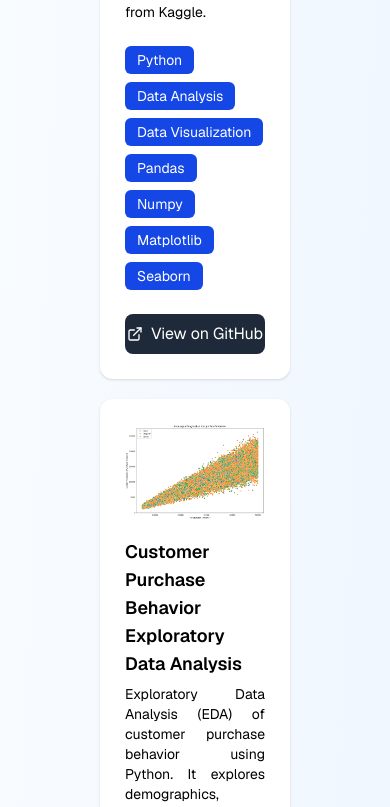
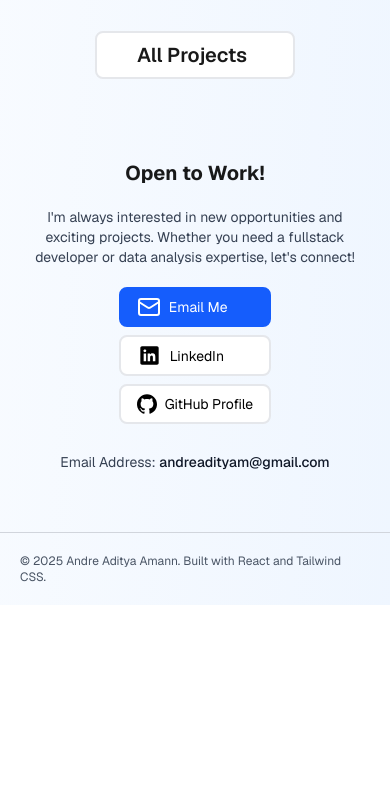
Before and after one commit to andreadityam/portfolio, a React (Vite) app: page / in a window 390 px wide. Shown: the part 6392-7199 px from the top of the page. After the commit the page ends 6997 px from the top, so only its background shows below. Built offline with nearby package versions, Linux system fonts and the light colour scheme.

Commit message:
fix: improved responsive design for mobile

```diff
--- a/package.json
+++ b/package.json
@@ -7,7 +7,9 @@
     "dev": "vite",
     "build": "vite build",
     "lint": "eslint .",
-    "preview": "vite preview"
+    "preview": "vite preview",
+    "predeploy": "npm run build",
+    "deploy": "gh-pages -d dist"
   },
   "dependencies": {
     "@radix-ui/react-slot": "^1.2.3",
@@ -29,6 +31,7 @@
     "eslint": "^9.33.0",
     "eslint-plugin-react-hooks": "^5.2.0",
     "eslint-plugin-react-refresh": "^0.4.20",
+    "gh-pages": "^6.3.0",
     "globals": "^16.3.0",
     "postcss": "^8.5.6",
     "tailwindcss": "^4.1.12",
--- a/src/App.jsx
+++ b/src/App.jsx
@@ -135,7 +135,7 @@ function App() {
       </section>
       <section id='projects' className='pb-5'>
         <h1 className='text-center font-bold text-3xl text-gray-800 max-w-2xl mx-auto mb-5'>Featured Projects</h1>
-        <div className='grid md:grid-cols-2 grid-cols-1 gap-5 py-5 px-25'>
+        <div className='grid md:grid-cols-2 grid-cols-1 gap-5 py-5 px-8 md:px-25'>
           {projects.map((pro) => (
             <Card key={pro.name} className='bg-white border-white hover:shadow-lg transition-all font-normal'>
               <CardHeader>
@@ -159,9 +159,9 @@ function App() {
       </section>
       <section id='contacts' className='pb-15 flex flex-col gap-5 justify-center items-center'>
         <a href='https://github.com/andreadityam'><p className='hover:bg-black hover:text-white w-50 transition-all text-black/90 font-semibold text-xl bg-white rounded-lg px-10 py-2 border-2 border-gray-200'>All Projects</p></a>
-        <p className='pt-15 text-3xl font-bold text-black/90'>Open to Work!</p>
-        <p className='max-w-160 text-center text-lg text-gray-700'>I'm always interested in new opportunities and exciting projects. Whether you need a fullstack developer or data analysis expertise, let's connect!</p>
-        <div className='flex gap-2'>
+        <p className='pt-15 text-xl md:text-3xl font-bold text-black/90'>Open to Work!</p>
+        <p className='px-8 md:px-5 max-w-160 text-center text-sm lg:text-lg text-gray-700'>I'm always interested in new opportunities and exciting projects. Whether you need a fullstack developer or data analysis expertise, let's connect!</p>
+        <div className='md:px-2 px-8 flex md:flex-row flex-col gap-2'>
           <a href="mailto:andreadityam@gmail.com"><p className='bg-blue-600 px-4 py-1.5 rounded-lg text-normal hover:bg-blue-500 transition-all cursor-pointer hover:-translate-y-0.5 hover:border-blue-500 text-white flex gap-2 text-sm items-center border-2 border-blue-600'><Mail />Email Me</p></a>
           <a target='_blank' href='https://www.linkedin.com/in/andre-amann/'><p onMouseEnter={() => setIconColor('white')} onMouseLeave={() => setIconColor('#000000')} className='hover:-translate-y-0.5 bg-white px-4 py-1.5 rounded-lg text-normal hover:bg-blue-600 transition-all cursor-pointer border-2 border-gray-200 hover:border-blue-600 text-black hover:text-white flex gap-2 text-sm items-center'><svg xmlns="http://www.w3.org/2000/svg" x="0px" y="0px" width="25" height="25" viewBox="0 0 30 30">
             <path fill={iconColor} d="M24,4H6C4.895,4,4,4.895,4,6v18c0,1.105,0.895,2,2,2h18c1.105,0,2-0.895,2-2V6C26,4.895,25.105,4,24,4z M10.954,22h-2.95 v-9.492h2.95V22z M9.449,11.151c-0.951,0-1.72-0.771-1.72-1.72c0-0.949,0.77-1.719,1.72-1.719c0.948,0,1.719,0.771,1.719,1.719 C11.168,10.38,10.397,11.151,9.449,11.151z M22.004,22h-2.948v-4.616c0-1.101-0.02-2.517-1.533-2.517 c-1.535,0-1.771,1.199-1.771,2.437V22h-2.948v-9.492h2.83v1.297h0.04c0.394-0.746,1.356-1.533,2.791-1.533 c2.987,0,3.539,1.966,3.539,4.522V22z"></path>
--- a/vite.config.js
+++ b/vite.config.js
@@ -6,6 +6,7 @@ import { defineConfig } from "vite"
 // https://vite.dev/config/
 export default defineConfig({
   plugins: [react(), tailwindcss()],
+  base: '/personal-portfolio',
   resolve: {
     alias: {
       "@": path.resolve(__dirname, "./src"),
```
Also changed, not shown: 1 other file (tests, documents, lock files or other folders).
